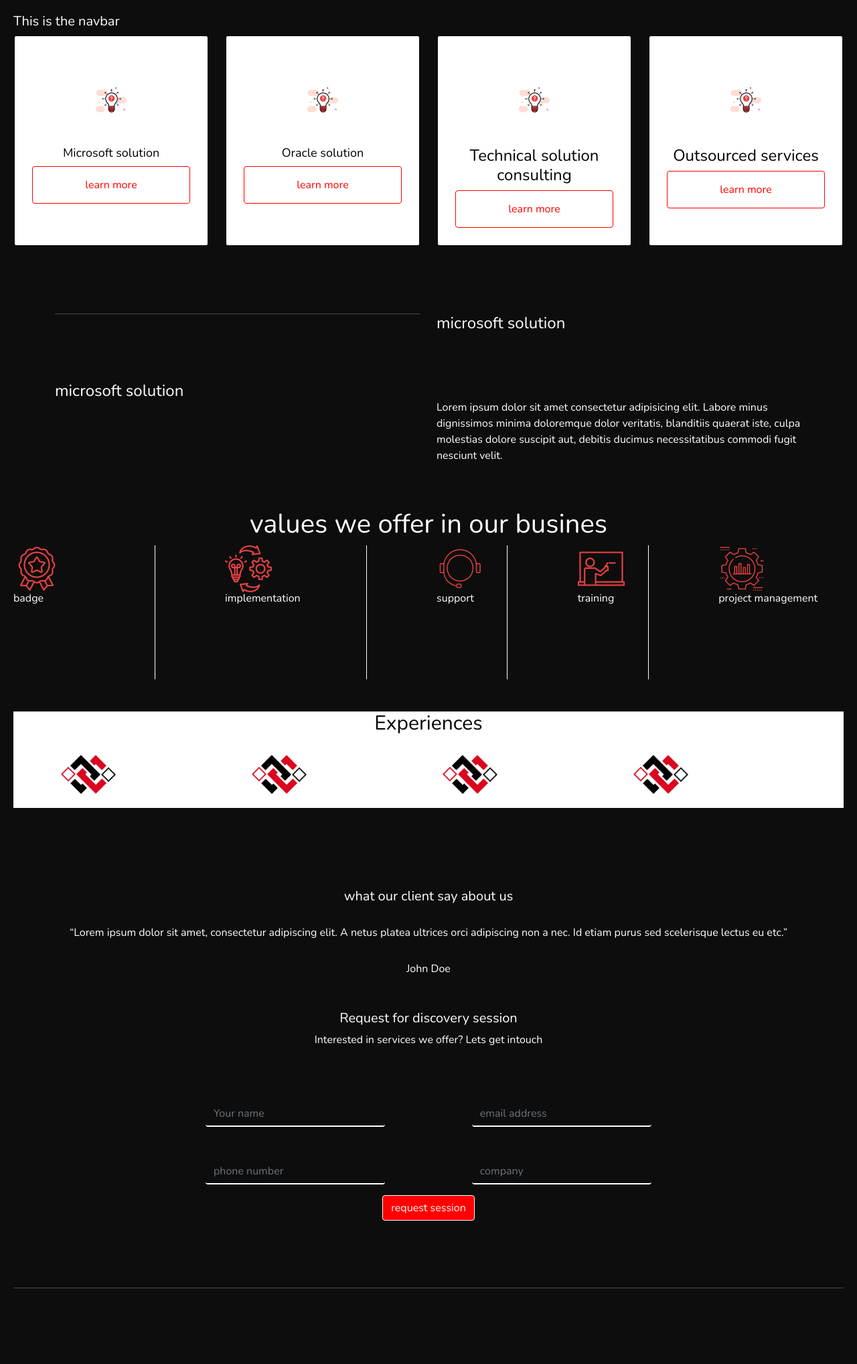
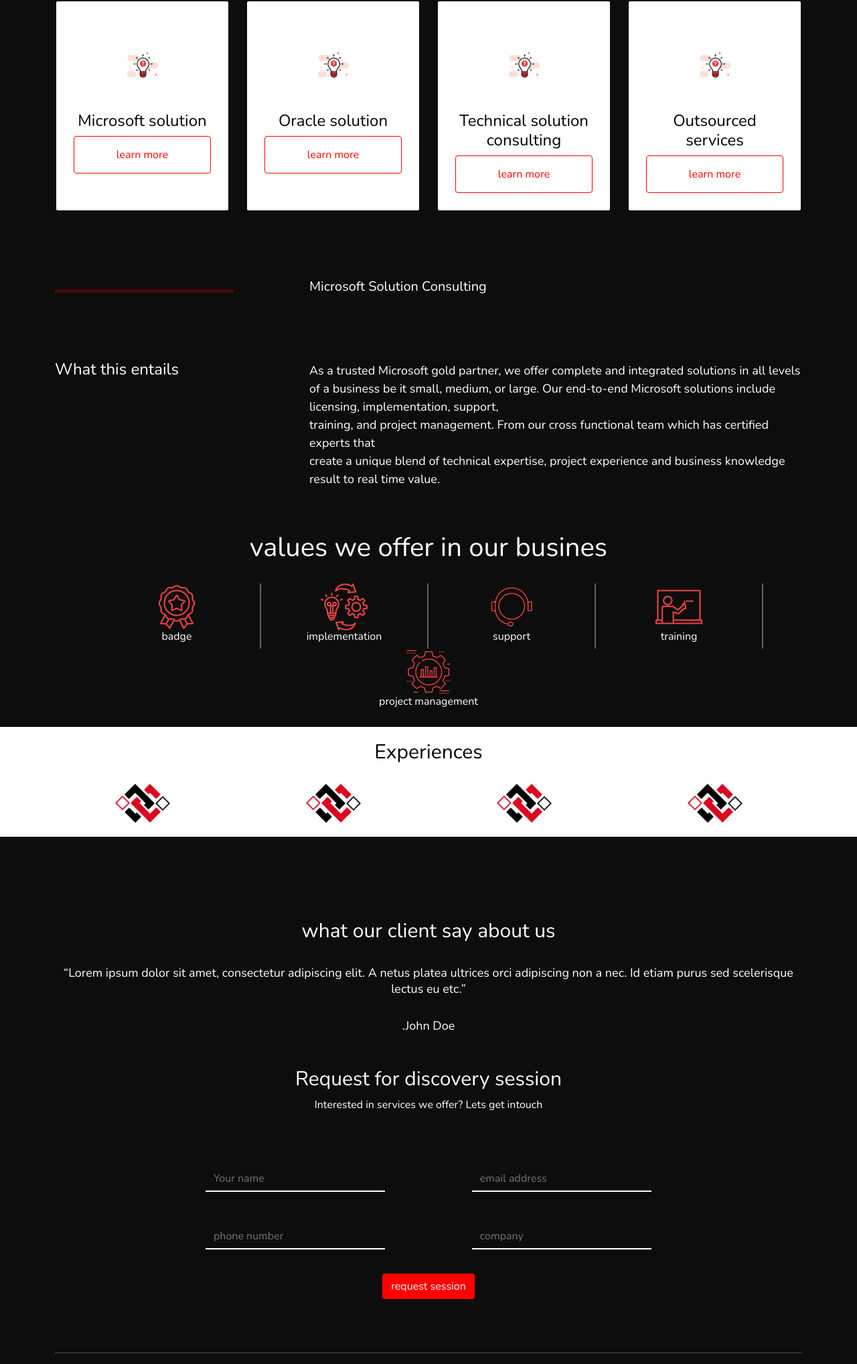
Before and after one commit to KobbyTechnologies/KTL-Website, a Django app: template services/templates/singleservice.html in a window 1280 px wide. Shown: the whole page at 67% size. Before the commit the page ends 1923 px from the top, so only its background shows below. Run offline with Django 3.2, Linux system fonts and the light colour scheme; the template is opened without the code that fills it, so the values that code supplies are empty.

Commit message:
changes on singleservices, experiences,form,formbtn

```diff
--- a/Blog/Templates/Blog.html
+++ b/Blog/Templates/Blog.html
@@ -31,6 +31,8 @@
 <div class="info">
     <p>A netus platea ultrices orci adipiscing non a nec. Id etiam purus sed scelerisque lectus eu et. Adipiscing ultricies nullam dignissim eu. Nulla orci lorem in dignissim at risus. Egestas vivamus lacinia quis diam elementum. Orci sagittis senectus blandit et leo varius. Amet pretium interdum purus porttitor elit egestas quisque sagittis.</p>
 </div>
+
+<!-- research   work on the  video-->
 <div class="posts">
     <h5>Other blog posts</h5>
     <div class="container">
@@ -38,6 +40,7 @@
             <div class="col-md-3">
                 <div class="video">
                     <img src="/static/img/video.png ">
+                    <img src="/static/img/play.png" class="play-btn  width10px;">
                     <p>A netus platea ultrices orci adipiscing non a nec.</p>
                 </div>
             </div>
@@ -45,13 +48,14 @@
             <div class="col-md-3">
                 <div class="video">
                     <img src="/static/img/video.png ">
+                    <img src="/static/img/play.png" class="play-btn  width10px;">
                     <p>A netus platea ultrices orci adipiscing non a nec.</p>
                 </div>
             </div>
         </div>
     </div>
 </div>
-<hr>
+<hr class="axis">
 
 
 {% endblock %}
--- a/services/templates/singleservice.html
+++ b/services/templates/singleservice.html
@@ -1,234 +1,199 @@
-{% extends 'base.html' %}
-{% load static %}
-{% block main %}
-{% include 'navbar.html' %}
+{% extends 'base.html' %} {% load static %} {% block main %}
+
+<div class="container">
   <div class="row">
     <div class="col-sm-3">
-    <div class="card">
+      <div class="card c-card">
         <div class="card-body">
           <img src="/static/img/solution-1.png" />
-        <h5 class="card-title">Microsoft solution</h5>
+          <h4 class="card-title center-title">Microsoft solution</h4>
 
-        <a href="#" class="btn btn-primary">learn more</a>
+          <a href="#" class="btn">learn more</a>
         </div>
       </div>
     </div>
     <div class="col-sm-3">
-    <div class="card">
+      <div class="card c-card">
         <div class="card-body">
-        <img src="/static/img/solution-1.png">
-        <h5 class="card-title">Oracle solution</h5>
+          <img src="/static/img/solution-1.png" />
+          <h4 class="card-title center-title">Oracle solution</h4>
 
-        <a href="#" class="btn btn-primary">learn more</a>
+          <a href="#" class="btn">learn more</a>
         </div>
       </div>
     </div>
     <div class="col-sm-3">
-      <div class="card">
+      <div class="card c-card">
         <div class="card-body">
-          <img src="/static/img/solution-1.png">
-          <h4 class="card-title">Technical solution consulting</h4>
+          <img src="/static/img/solution-1.png" />
+          <h4 class="card-title center-title">Technical solution consulting</h4>
 
-          <a href="#" class="btn btn-primary">learn more</a>
+          <a href="#" class="btn">learn more</a>
         </div>
       </div>
     </div>
     <div class="col-sm-3">
-      <div class="card">
+      <div class="card c-card">
         <div class="card-body">
           <img src="/static/img/solution-1.png" />
-          <h4 class="card-title">Outsourced services</h4>
+          <h4 class="card-title center-title">Outsourced services</h4>
 
-          <a href="#" class="btn btn-primary">learn more</a>
+          <a href="#" class="btn">learn more</a>
         </div>
       </div>
     </div>
   </div>
 
+  <!--line break and microsoft content-->
 
-  <!--line break and microsoft content-->
-  <div class="container">
-    <div class="row">
-      <div class="col-md-6">
-        <div class="count">
-          <hr>
-        <h4>microsoft solution</h4>
+  <div class="row" style="margin-top: 100px">
+    <div class="col-md-4 count">
+      <hr />
+      <h4>What this entails</h4>
+    </div>
+    <div class="col-md-8 count">
+      <h5>Microsoft Solution Consulting</h5>
+      <p>
+        As a trusted Microsoft gold partner, we offer complete and integrated
+        solutions in all levels<br />
+        of a business be it small, medium, or large. Our end-to-end Microsoft
+        solutions include licensing, implementation, support,<br />
+        training, and project management. From our cross functional team which
+        has certified experts that <br />
+        create a unique blend of technical expertise, project experience and
+        business knowledge result to real time value.
+      </p>
     </div>
   </div>
+  <div class="values mt-5">
+    <div class="heading text-center ">
+      <h1>values we offer in our busines</h1>
+    </div>
+  <div class="row">
+    <!--vector  SECTION--->
+      <div class="vector">
+        <img src="/static/img/badge-1.png" />
+        <h6>badge</h6>
+      </div>
 
-      <div class="col-md-6">
-        <div class="count">
-          <h4>microsoft solution</h4>
-          <p>Lorem ipsum dolor sit amet consectetur adipisicing elit. Labore minus dignissimos minima doloremque dolor veritatis, blanditiis quaerat iste, culpa molestias dolore suscipit aut, debitis ducimus necessitatibus commodi fugit nesciunt velit.</p>
+      <div class="vector">
+        <img src="/static/img/Vector (2).png" />
+        <h6>implementation</h6>
+      </div>
+      <div class="vector">
+        <img src="/static/img/support-1.png" />
+        <h6>support</h6>
+      </div>
+      <div class="vector">
+        <img src="/static/img/teaching-1.png" />
+        <h6>training</h6>
+      </div>
+      <div class="vector">
+        <img src="/static/img/project-1.png" />
+        <h6>project management</h6>
+      </div>
 
   </div>
   </div>
 </div>
-  </div>
+
+<section class="coco">
+  <div class="container">
     <div class="row">
-    <h1> values we offer in our busines</h1> <!--center the text-->
-   <!--vector  SECTION--->
-    <div class="col-6 col-md-2">
-      <div class="vector">
-        <img src="/static/img/badge-1.png">
-        <h6>badge</h6>
-      </div>
-    </div>
-    <!--horizontal line-->
-    <div class="col-6 col-md-1">
-      <div class="vector">
-        <div class="col-md-1">
-          <div class="vertical-line">
-
+      <div class="col-md-12">
+        <div class="experiences">
+          <h5>Experiences</h5>
         </div>
       </div>
     </div>
-    </div>
-
-    <div class="col-6 col-md-2">
-      <div class="vector">
-        <img src="/static/img/Vector (2).png">
-        <h6>implementation</h6>
-      </div>
-    </div>
-    <!--horizontal line-->
-    <div class="col-6 col-md-1">
-      <div class="vector">
-        <div class="col-md-3">
-          <div class="vertical-line">
-
-          </div>
-      </div>
-      </div>
-    </div>
-
-    <div class="col-6 col-md-1">
-      <div class="vector">
-        <img src="/static/img/support-1.png">
-        <h6>support</h6>
-      </div>
-    </div>
-    <!--horizontal line-->
-    <div class="col-6 col-md-1">
-      <div class="vector">
-        <div class="col-md-2">
-          <div class="vertical-line">
-
-          </div>
-      </div>
-      </div>
-    </div>
-
-    <div class="col-6 col-md-1">
-      <div class="vector">
-        <img src="/static/img/teaching-1.png">
-        <h6>training</h6>
-      </div>
-    </div>
-    <!--horizontal line-->
-    <div class="col-6 col-md-1">
-      <div class="vector">
-        <div class="col-md-2">
-          <div class="vertical-line">
-
-          </div>
-      </div>
-      </div>
-    </div>
-
-    <div class="col-6 col-md-2">
-      <div class="vector">
-        <img src="/static/img/project-1.png">
-        <h6>project management</h6>
-      </div>
-    </div>
-    <!--horizontal line-->
-
-  </div>
-
-
-
-<section class="coco mt-5 justify-content-center">
-  <div class="container">
-    <div class="row">
-
-        <h5>Experiences</h5>
+    <div class="row" style="text-align: center">
       <div class="col-6 col-md-3">
         <div class="white">
-          <img src="/static/img/2.png">
+          <img src="/static/img/2.png" />
         </div>
       </div>
 
       <div class="col-6 col-md-3">
         <div class="white">
-          <img src="/static/img/2.png">
+          <img src="/static/img/2.png" />
         </div>
       </div>
 
       <div class="col-6 col-md-3">
         <div class="white">
-          <img src="/static/img/2.png">
+          <img src="/static/img/2.png" />
         </div>
       </div>
 
       <div class="col-6 col-md-3">
         <div class="white">
-          <img src="/static/img/2.png">
+          <img src="/static/img/2.png" />
         </div>
       </div>
-
-
     </div>
   </div>
-
 </section>
 
+<div class="container">
   <!--forms(contact) get in here change on this--->
   <div class="client">
     <h5>what our client say about us</h5>
-  <p>“Lorem ipsum dolor sit amet, consectetur adipiscing elit. A netus platea ultrices orci adipiscing non a nec. Id etiam purus sed scelerisque lectus eu etc.”</p>
+    <p>
+      “Lorem ipsum dolor sit amet, consectetur adipiscing elit. A netus platea
+      ultrices orci adipiscing non a nec. Id etiam purus sed scelerisque lectus
+      eu etc.”
+    </p>
 
-    <p>John Doe</p>
+    <p>.John Doe</p>
   </div>
   <div class="Discovery">
     <h5>Request for discovery session</h5>
     <p>Interested in services we offer? Lets get intouch</p>
   </div>
 
-
-
   <!---form- mt- margin top-->
-<div class="container cont-form mt-5" >
-
-
+  <div class="container cont-form mt-5">
     <form class="row g-3 d-flex justify-content-between align-items-center">
       <div class="floating-group col-md-5 mt-5">
-    <input type="text" class="form-control floating-input" id="floatingInput" placeholder="Your name">
+        <input
+          type="text"
+          class="form-control floating-input"
+          id="floatingInput"
+          placeholder="Your name"
+        />
       </div>
       <div class="floating-group col-md-5 mt-5">
-    <input type="email" class="form-control floating-input" id="floatingInput" placeholder="email address">
+        <input
+          type="email"
+          class="form-control floating-input"
+          id="floatingInput"
+          placeholder="email address"
+        />
       </div>
       <div class="floating-group col-md-5 mt-5">
-    <input type="number" class="form-control floating-input" id="floatingInput" placeholder="phone number">
+        <input
+          type="number"
+          class="form-control floating-input"
+          id="floatingInput"
+          placeholder="phone number"
+        />
       </div>
       <div class="floating-group col-md-5 mt-5">
-    <input type="text" class="form-control floating-input" id="floatingInput" placeholder="company">
+        <input
+          type="text"
+          class="form-control floating-input"
+          id="floatingInput"
+          placeholder="company"
+        />
       </div>
 
-  <div class="col-12 d-flex justify-content-center align-items-center mt-3 ">
+      <div class="col-12 d-flex justify-content-center align-items-center mt-3">
         <button type="submit" class="btn formbtn">request session</button>
       </div>
     </form>
   </div>
 
-
-
-
-
-
-
-
-
-<hr>
+  <hr class="axis" />
 
   {% endblock %}
+</div>
--- a/services/urls.py
+++ b/services/urls.py
@@ -3,5 +3,5 @@ from . import views
 
 urlpatterns=[
     path('services',views.service_request, name='services'),
-    path('single', views.single_request, name='single')
+    path('singleservices', views.single_request, name='singleservices'),
 ]
--- a/static/css/style.css
+++ b/static/css/style.css
@@ -5,8 +5,8 @@
 body{
     background:rgb(13, 13, 13);
     font-family:"nunito", sans-serif;
-    padding: 20px;
     color: white;
+    overflow-x: none;
 }
 footer{
     background-color: rgb(0,0,0);
@@ -15,16 +15,14 @@ footer{
     margin: 0;
     padding: 0;
     box-sizing: border-box;
-
-
 }
 
 .hero{
     height: 100vh;
     width: 100%;
-    background-image:   url(/static/img/background.png);
+    background-image: url(/static/img/background.png);
     background-position: cover;
-    background-repeat: none;
+    background-repeat: no-repeat;
     position: relative;
 }
 .overlay{
@@ -50,17 +48,17 @@ footer{
     margin: 20px auto;
     font-weight: 600;
     line-height: 25px;
-    font-size: 30px;
+    font-size: 18px;
 }
-h1{
+.Services{
     text-align: center;
     color:#fff;
     padding-top: 50px;
 }
-.card-title{
+.center-title{
     align-items: center;
 }
-.card{
+.c-card{
     text-align: center;
     width: 100%;
     border: 2px solid rgb(12, 12, 12);
@@ -69,26 +67,31 @@ h1{
     color:black;
     /*padding-top: 250px;*/
 }
-.card img{
+.c-card img{
     padding: 44px;
 
 }
-.card h5{
+.c-card h5{
     font-size: 18px;
 }
-.card a{
+.c-card a{
     width: 100%;
     background-color:#fff;
     color: red;
     padding: 15px;
     border-color: red;
+    /*outline-color: rgba(255,0,0,0.2);*/
 }
-.card a:hover{
+.c-card a:hover{
     background-color: red;
     border-color: white;
+    color: white;
+}
+.c-card a:focus{
+    box-shadow: none;
+}
 
-}
-.card:hover{
+.c-card:hover{
     background-color: red;
     color:#fff;
     cursor: pointer;
@@ -97,21 +100,32 @@ h1{
 }
 .count h4{
 
-    margin-top: 100px
+    margin-top: 100px;
+    font-size: 24px;
+}
+.count hr{
+
+    height: 5px;
+    background-color: red;
+    border: 0 none;
+    width: 75%;
+
 }
 .count p{
     color:#fff;
     margin-top: 100px;
+    font-size: 18px;
 }
-hr{
+.axis  {
     color:#fff;
-    margin-top: 100px;
+    margin-top: 80px;
 }
 /*need to work on this */
 .vertical-line{
     height: 200px;
     border-left: 1px solid white;
     padding: 1px;
+    margin-bottom: 50px;
 }
 
 /*.section-experienced{
@@ -122,10 +136,15 @@ hr{
 .coco{
     background-color:#fff;
     margin-bottom: 120px;
+    position: relative;
 
 }
+/*putting the margin bottom */
+.heading{
+    margin-bottom: 30px;
+}
 
-.coco h5{
+.coco .experiences h5{
     text-align: center;
     font-size: 30px;
     color: black;
@@ -137,12 +156,17 @@ hr{
 .client h5{
     text-align: center;
     color:white;
+    font-size: 30px;
+    line-height: 41px;
 
 }
 .client p{
     text-align: center;
     color:white;
     margin-top: 30px;
+    font-size: 18px;
+    line-height: 24.5px;
+
 
 }
 
@@ -150,6 +174,7 @@ hr{
     text-align: center;
     color:white;
     margin-top: 50px;
+    font-size: 30px;
 
 }
 .Discovery p{
@@ -167,12 +192,13 @@ hr{
     border-bottom: 2px solid white;
     outline: none;
     box-shadow: none;
+    border-radius: 0;
 
 }
 .formbtn{
     background-color: red;
-    border: 1px solid white;
     color: white;
+    margin-top: 20px;
 
 }
 .formbtn:hover {
@@ -181,6 +207,7 @@ hr{
     color: white;
     box-shadow: none;
 }
+/* work on blog */
 .video img{
     width: 200px;
     height: 60%;
@@ -198,3 +225,36 @@ hr{
     align-items: left;
 
 }
+.play-btn{
+    width: 60px;
+    position: relative;
+    left: 50%;
+    top: 50%;
+    transform: translate(-50%,-50%);
+    cursor: pointer;
+}
+.experiences h5{
+    margin-top: 20px !important;
+
+
+}
+.values{
+    margin-bottom: 20px;
+}
+
+.values .vector{
+    width: 250px;
+    text-align: center;
+    border-right: 2px solid rgba(255, 255, 255, 0.35);
+
+
+}
+.values .vector:last-child{
+
+    border-right: none;
+
+}
+.values .row{
+    justify-content: center;
+
+}
```
Also changed, not shown: services/templates/services.html (+13 -12 lines), static/img/play.png (added), 2 other files. Lines whose indentation alone changed are shown as unchanged.
